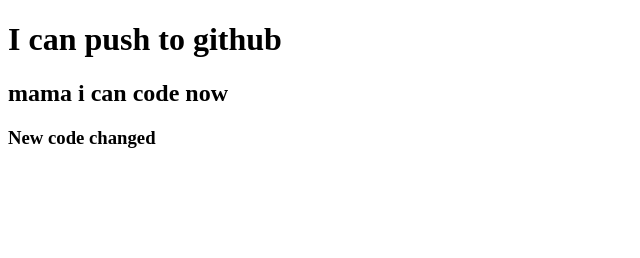
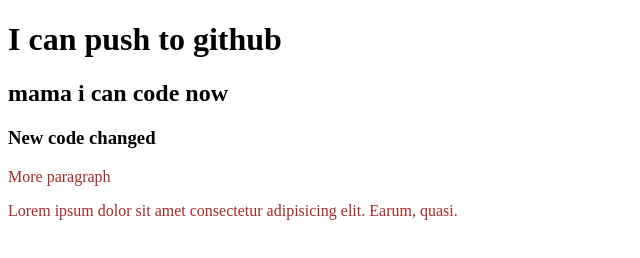
Before and after one commit to tasnimmondoltuba/my-second-repo, a plain HTML site: page index.html in a window 1280 px wide. Shown: the whole page, without its empty margins (0-640 px from the left). Drawn offline with Linux system fonts and the light colour scheme.

Commit message:
style added

```diff
--- a/index.html
+++ b/index.html
@@ -6,10 +6,13 @@
     <title>My second repo
 
     </title>
+    <link rel="stylesheet" href="style.css">
 </head>
 <body>
     <h1>I can push to github</h1>
     <h2>mama i can code now</h2>
     <h3>New code changed</h3>
+    <p>More paragraph</p>
+    <p>Lorem ipsum dolor sit amet consectetur adipisicing elit. Earum, quasi.</p>
 </body>
 </html>
--- /dev/null
+++ b/style.css
@@ -0,0 +1,3 @@
+p{
+    color:brown;
+}
```
